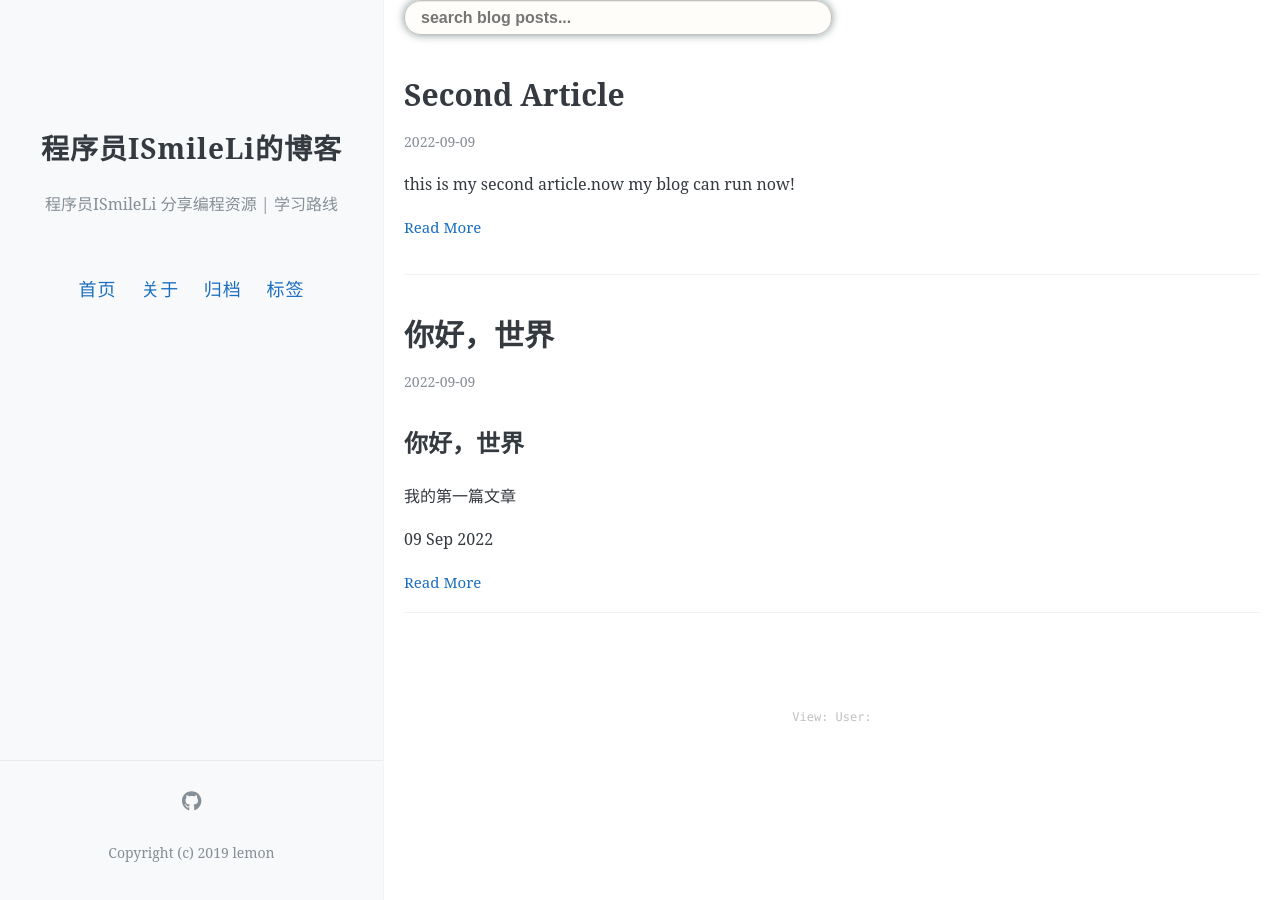
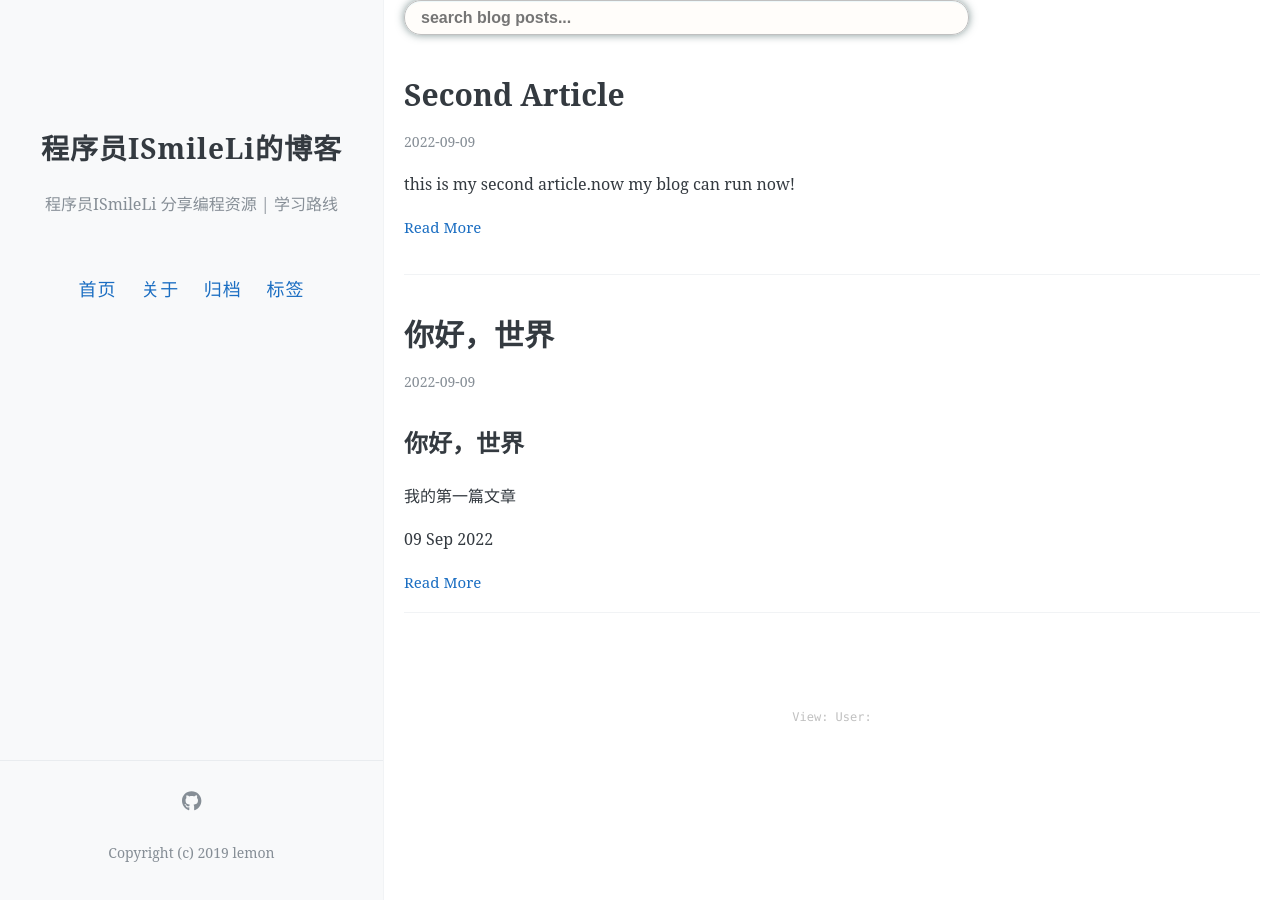
Before and after one commit to toby54king/jekyll_blog, a Jekyll site: the page built from index.html, in a window 1280 px wide. Built offline with Jekyll 4.4.1, drawn with Linux system fonts in a browser that asks for light colours; the list of posts is cut into pages by our own code; comment, search, counter and statistics services are not loaded.

Commit message:
Update index.html
modify index.html rgb value

```diff
--- a/index.html
+++ b/index.html
@@ -4,9 +4,9 @@ title: 程序员ISmileLi的博客
 ---
 
 <div class="search-container">
-  <input type="text" id="search-input" placeholder="search blog posts..." style="width: 50%;
+  <input type="text" id="search-input" placeholder="search blog posts..." style="width: 66%;
     height: 35px;
-    color: #333;
+    color: #8470FF;
     background-color: rgba(253,245,230,.2);
     line-height: 35px;
     padding:0px 16px;
```
Also changed, not shown: other parts of index.html (+1 -1 lines).
